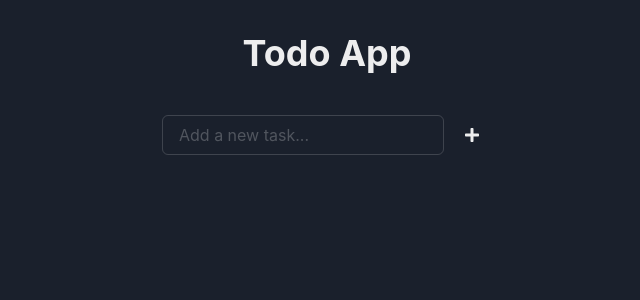
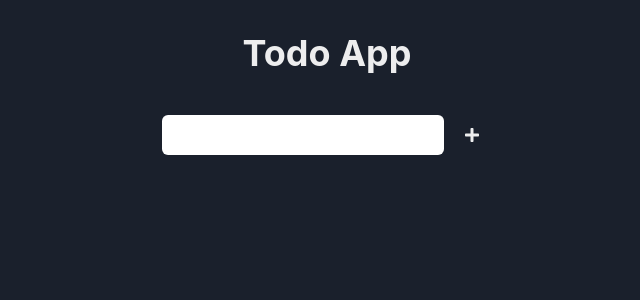
Before and after one commit to GPT-Engineer-App-Dev/pseudo-genius, a React (Vite) app: page / in a window 1280 px wide. Shown: the top 300 px of the page, without its empty margins (313-953 px from the left). Built offline with nearby package versions, Linux system fonts and the light colour scheme.

Commit message:
The "Add a new task" input box background color has been updated to white.
make the add new task box white

```diff
--- a/src/pages/Index.jsx
+++ b/src/pages/Index.jsx
@@ -40,7 +40,7 @@ const Index = () => {
     <VStack p={8}>
       <Heading mb="8">Todo App</Heading>
       <HStack>
-        <Input value={inputValue} onChange={handleInputChange} onKeyPress={handleKeyPress} placeholder="Add a new task..." />
+        <Input value={inputValue} onChange={handleInputChange} onKeyPress={handleKeyPress} placeholder="Add a new task..." bg="white" />
         <IconButton
           icon={<FaPlus />}
           onClick={addTodo}
```
